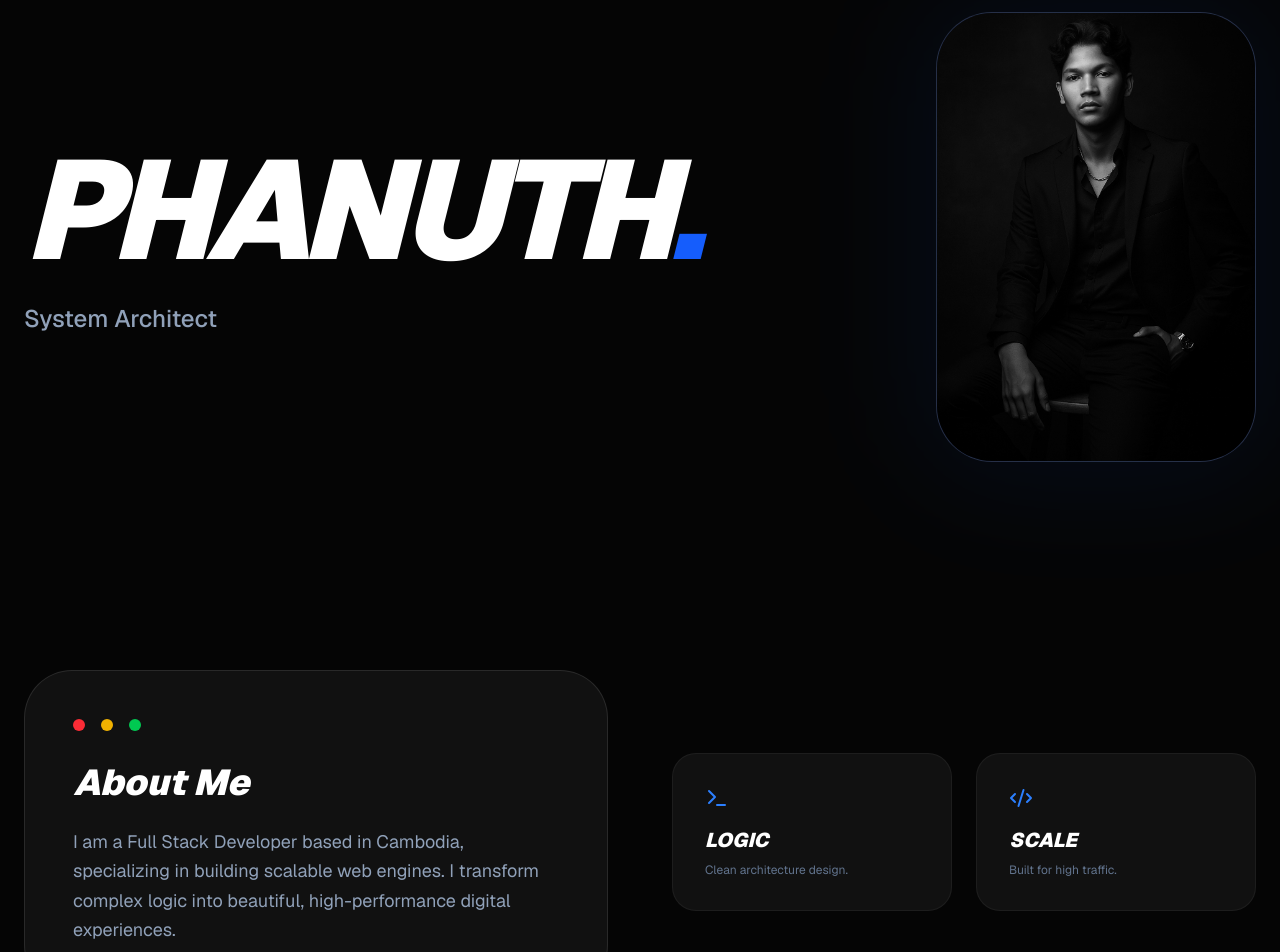
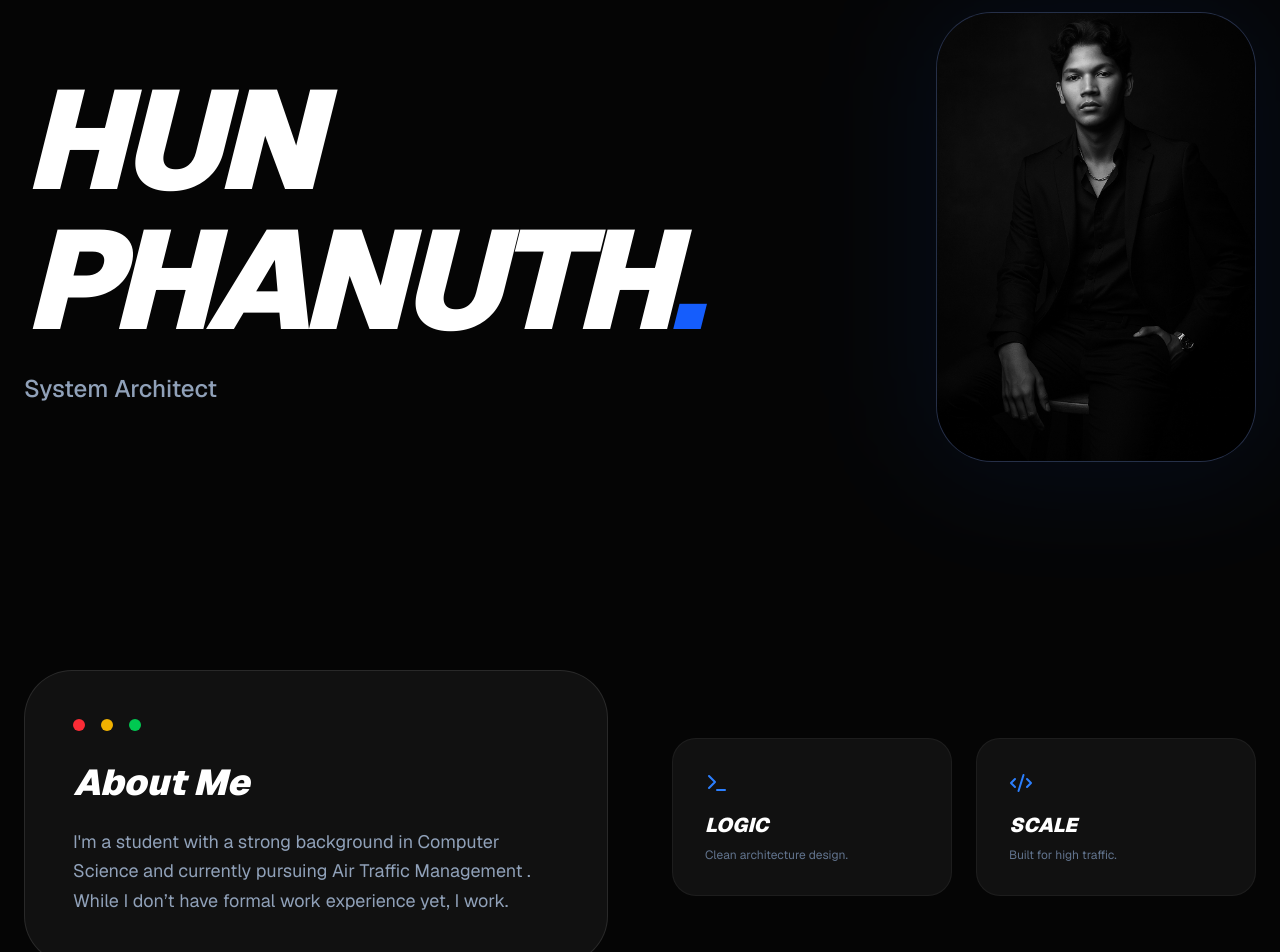
Before and after one commit to Steven-Hazad/phanuth-dev-system, a Next.js app: page / in a window 1280 px wide. Shown: the part 180-1132 px from the top of the page. Built offline with nearby package versions, Linux system fonts and the light colour scheme; no server answers; the database is empty; a web font is replaced by a local one.

Commit message:
correcting khmer word

```diff
--- a/src/app/page.js
+++ b/src/app/page.js
@@ -33,10 +33,10 @@ export default function Home() {
 
   const t = {
     en: {
-      name: "PHANUTH",
+      name: "HUN PHANUTH",
       role: "System Architect",
       about: "About Me",
-      aboutDesc: "I am a Full Stack Developer based in Cambodia, specializing in building scalable web engines. I transform complex logic into beautiful, high-performance digital experiences.",
+      aboutDesc: "I'm a student with a strong background in Computer Science and currently pursuing Air Traffic Management . While I don’t have formal work experience yet, I work.",
       skills: "Tech Stack",
       work: "Project Archive",
       edu: "Academic",
@@ -44,12 +44,12 @@ export default function Home() {
       btn: "Launch Mail Protocol"
     },
     kh: {
-      name: "ផានុត",
-      role: "អ្នករៀបចំប្រព័ន្ធ",
+      name: "ហ៊ុន ផានុត",
+      role: "System Architect",
       about: "អំពីខ្ញុំ",
-      aboutDesc: "ខ្ញុំគឺជាអ្នកអភិវឌ្ឍកម្មវិធី Full Stack ដែលមានមូលដ្ឋាននៅប្រទេសកម្ពុជា។ ខ្ញុំមានជំនាញក្នុងការបង្កើតប្រព័ន្ធគេហទំព័រដែលមានប្រសិទ្ធភាពខ្ពស់ និងបទពិសោធន៍ឌីជីថលដ៏អស្ចារ្យ។",
-      skills: "បច្ចេកវិទ្យា",
-      work: "បណ្ណសារគម្រោង",
+      aboutDesc: "ខ្ញុំជានិស្សិតដែលមានភាពរឹងមាំក្នុងវិទ្យាសាស្ត្រកុំព្យូទ័រ ហើយកំពុងសិក្សាផ្នែកគ្រប់គ្រងចរាចរណ៍អាកាស។ ខណៈពេលដែលខ្ញុំមិនទាន់មានបទពិសោធន៍ការងារផ្លូវការទេ ខ្ញុំក៏បានបង្កើតគម្រោងផ្ទាល់ខ្លួន និងចូលរួមក្នុងការប្រកួតប្រជែងដើម្បីបង្ហាញជំនាញ និងការប្តេជ្ញារបស់ខ្ញុំ។",
+      skills: "ជំនាញ",
+      work: "គម្រោង",
       edu: "ការសិក្សា",
       contact: "ទំនាក់ទំនង",
       btn: "ផ្ញើសារមកកាន់ខ្ញុំ"
@@ -247,7 +247,7 @@ export default function Home() {
       <section className="py-40 px-6">
         <div className={`max-w-5xl mx-auto rounded-[4rem] p-16 md:p-24 text-center relative overflow-hidden transition-all ${isDark ? 'bg-blue-600 text-white shadow-[0_0_100px_-20px_rgba(37,99,235,0.4)]' : 'bg-slate-900 text-white'}`}>
           <h2 className="text-6xl md:text-8xl font-black tracking-tighter mb-8 italic leading-none">{t[lang].contact}.</h2>
-          <a href="mailto:phanuth.dev@system.com" className={`px-12 py-5 rounded-2xl font-black uppercase tracking-widest inline-block transition-all hover:scale-105 ${isDark ? 'bg-white text-blue-600' : 'bg-blue-600 text-white'}`}>
+          <a href="mailto:phanuth.hun@gmail.com" className={`px-12 py-5 rounded-2xl font-black uppercase tracking-widest inline-block transition-all hover:scale-105 ${isDark ? 'bg-white text-blue-600' : 'bg-blue-600 text-white'}`}>
             {t[lang].btn}
           </a>
         </div>
```
